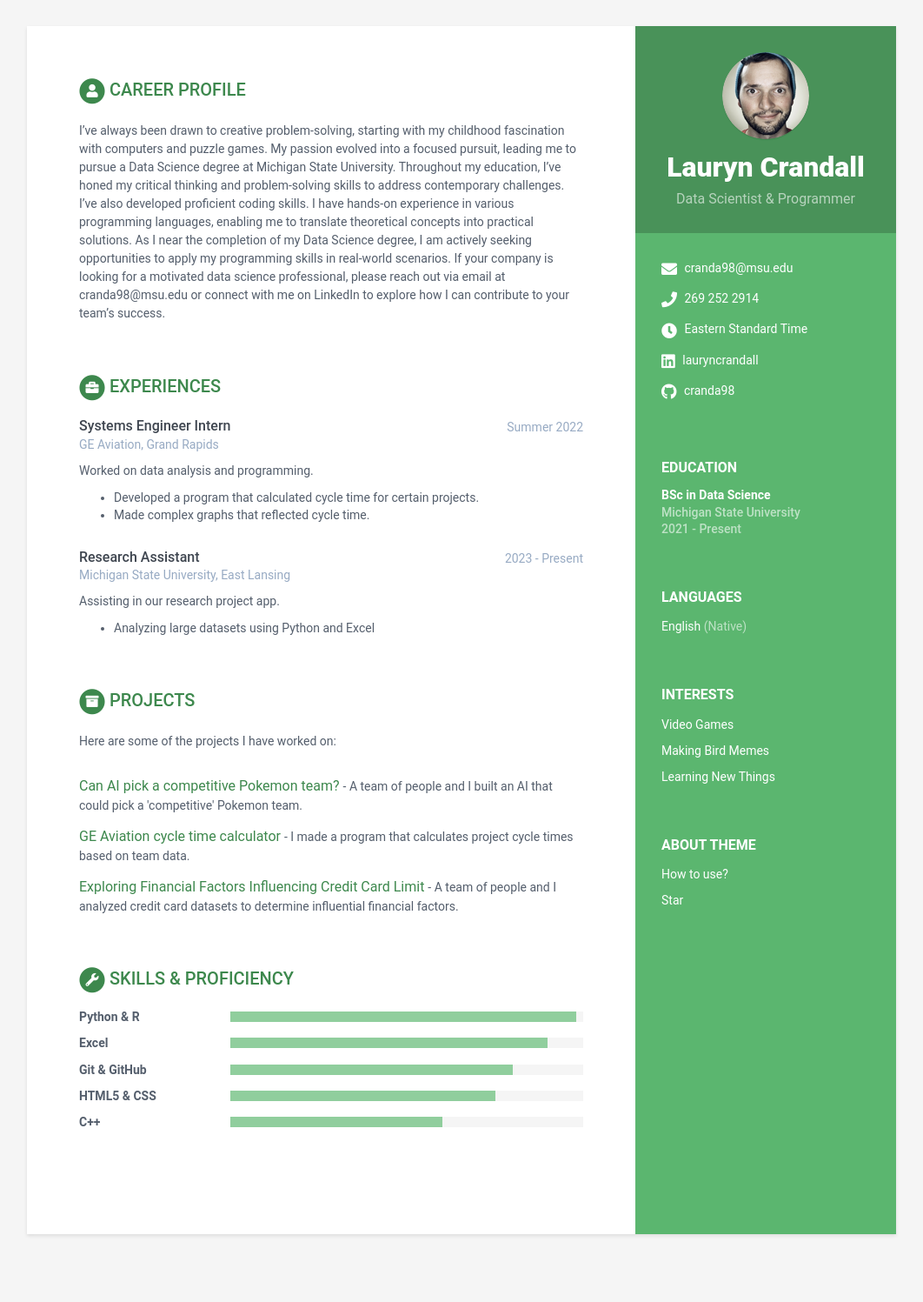
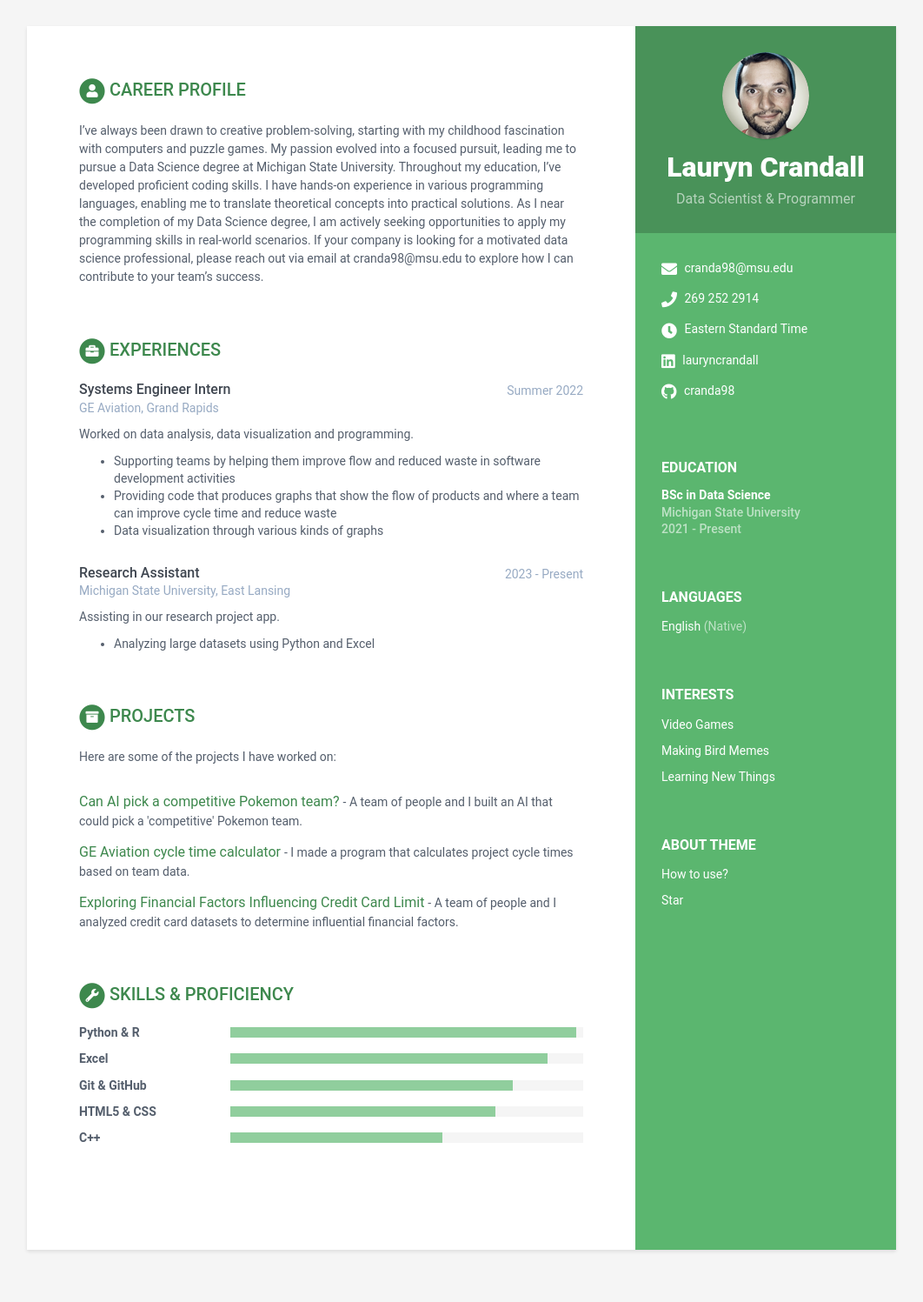
Before and after one commit to cranda98/cranda98.github.io, a Jekyll site: the page built from index.html, in a window 1280 px wide. Shown: the whole page at 87% size, without its empty margins (109-1171 px from the left). Built offline with Jekyll 4.4.1, drawn with Linux system fonts in a browser that asks for light colours.

Commit message:
Update data.yml

```diff
--- a/_data/data.yml
+++ b/_data/data.yml
@@ -52,7 +52,13 @@ sidebar:
 career-profile:
     title: Career Profile
     summary: |
-      I've always been drawn to creative problem-solving, starting with my childhood fascination with computers and puzzle games. My passion evolved into a focused pursuit, leading me to pursue a Data Science degree at Michigan State University. Throughout my education, I've honed my critical thinking and problem-solving skills to address contemporary challenges. I've also developed proficient coding skills. I have hands-on experience in various programming languages, enabling me to translate theoretical concepts into practical solutions. As I near the completion of my Data Science degree, I am actively seeking opportunities to apply my programming skills in real-world scenarios. If your company is looking for a motivated data science professional, please reach out via email at cranda98@msu.edu or connect with me on LinkedIn to explore how I can contribute to your team's success.
+      I've always been drawn to creative problem-solving, starting with my childhood fascination with computers and puzzle games.
+      My passion evolved into a focused pursuit, leading me to pursue a Data Science degree at Michigan State University.
+      Throughout my education, I've developed proficient coding skills.
+      I have hands-on experience in various programming languages, enabling me to translate theoretical concepts into practical solutions.
+      As I near the completion of my Data Science degree, I am actively seeking opportunities to apply my programming skills in real-world scenarios.
+      If your company is looking for a motivated data science professional, please reach out via email at cranda98@msu.edu to explore how I can contribute to your team's success.
+
 education:
     title: Education
     info:
@@ -70,9 +76,10 @@ experiences:
         time: Summer 2022
         company: GE Aviation, Grand Rapids
         details: |
-          Worked on data analysis and programming.
-            - Developed a program that calculated cycle time for certain projects.
-            - Made complex graphs that reflected cycle time.
+          Worked on data analysis, data visualization and programming.
+            - Supporting teams by helping them improve flow and reduced waste in software development activities
+            - Providing code that produces graphs that show the flow of products and where a team can improve cycle time and reduce waste
+            - Data visualization through various kinds of graphs
       - role: Research Assistant
         time: 2023 - Present
         company: Michigan State University, East Lansing
```
